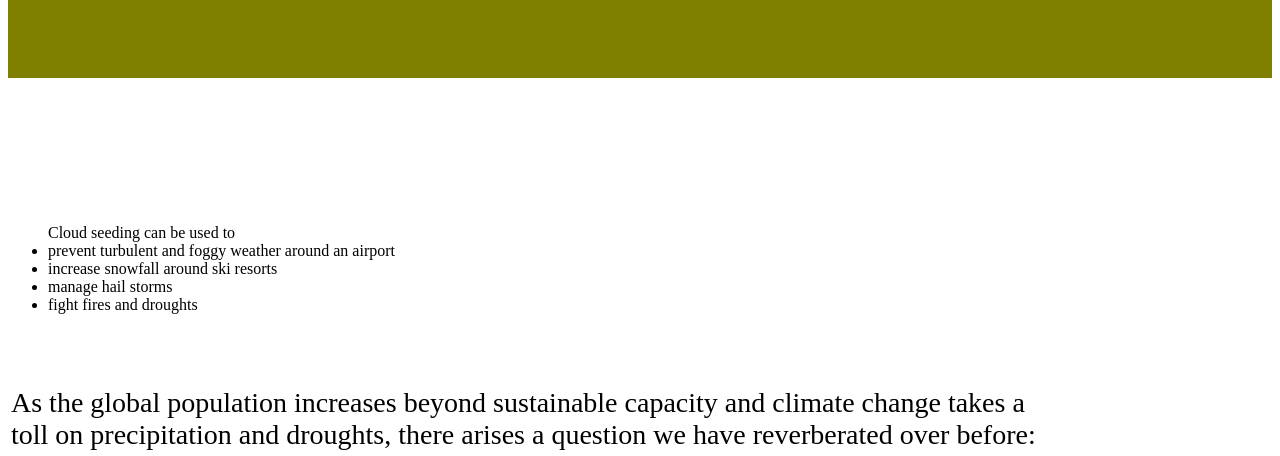
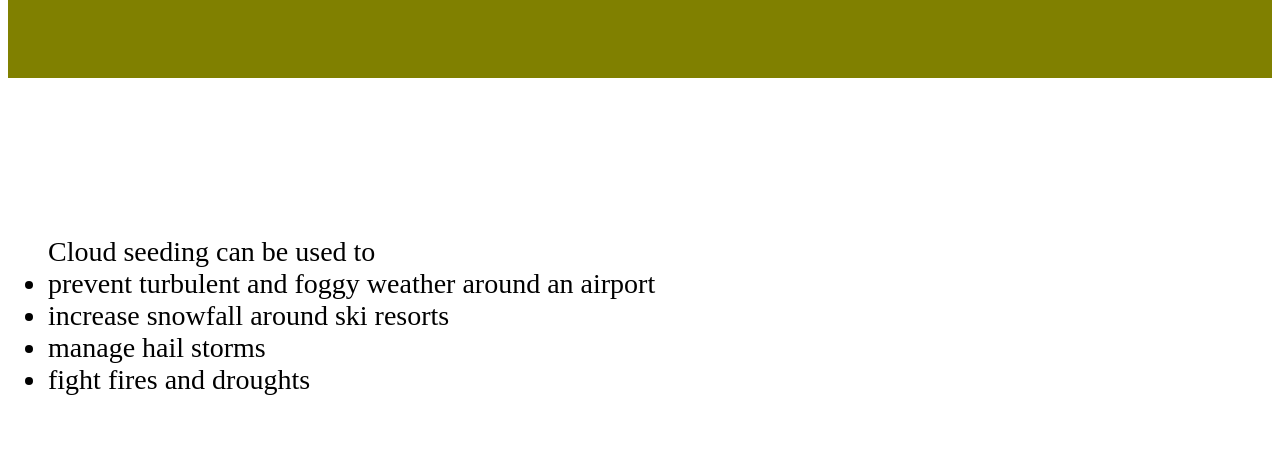
Before and after one commit to NSPortfolio/CloudSeeding, a plain HTML site: page index.html in a window 1280 px wide. Shown: the part 294-750 px from the top of the page. Drawn offline with Linux system fonts and the light colour scheme.

Commit message:
Update index.html

```diff
--- a/index.html
+++ b/index.html
@@ -29,7 +29,7 @@
            <td><h1 style = "background-color: #DC143C;font-family:georgia;color:white;text-align:center;padding:10px"> Other Uses-</h1>
          </tr><br>
          <tr>
-           <ul> Cloud seeding can be used to
+           <ul style = "font-size:28px;"> Cloud seeding can be used to
              <li>prevent turbulent and foggy weather around an airport</li>
              <li>increase snowfall around ski resorts</li>
              <li>manage hail storms</li>
```
